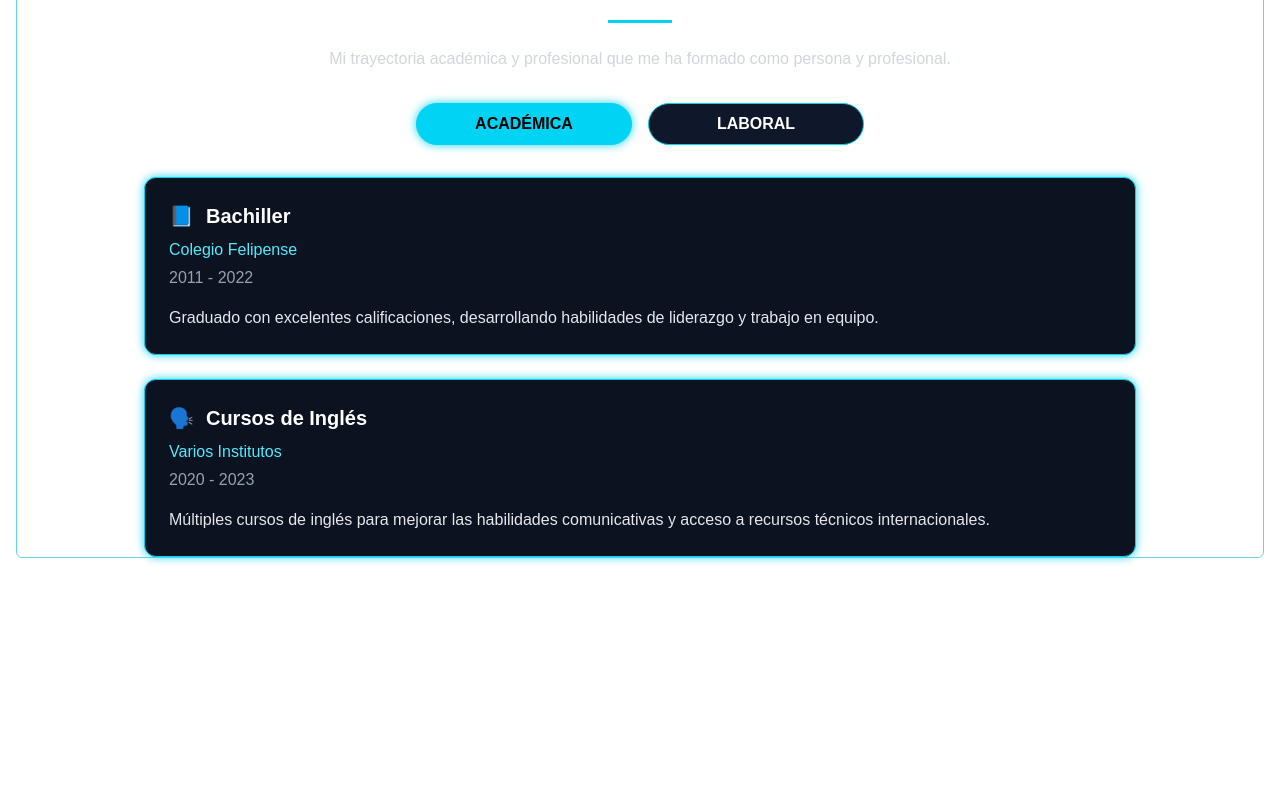
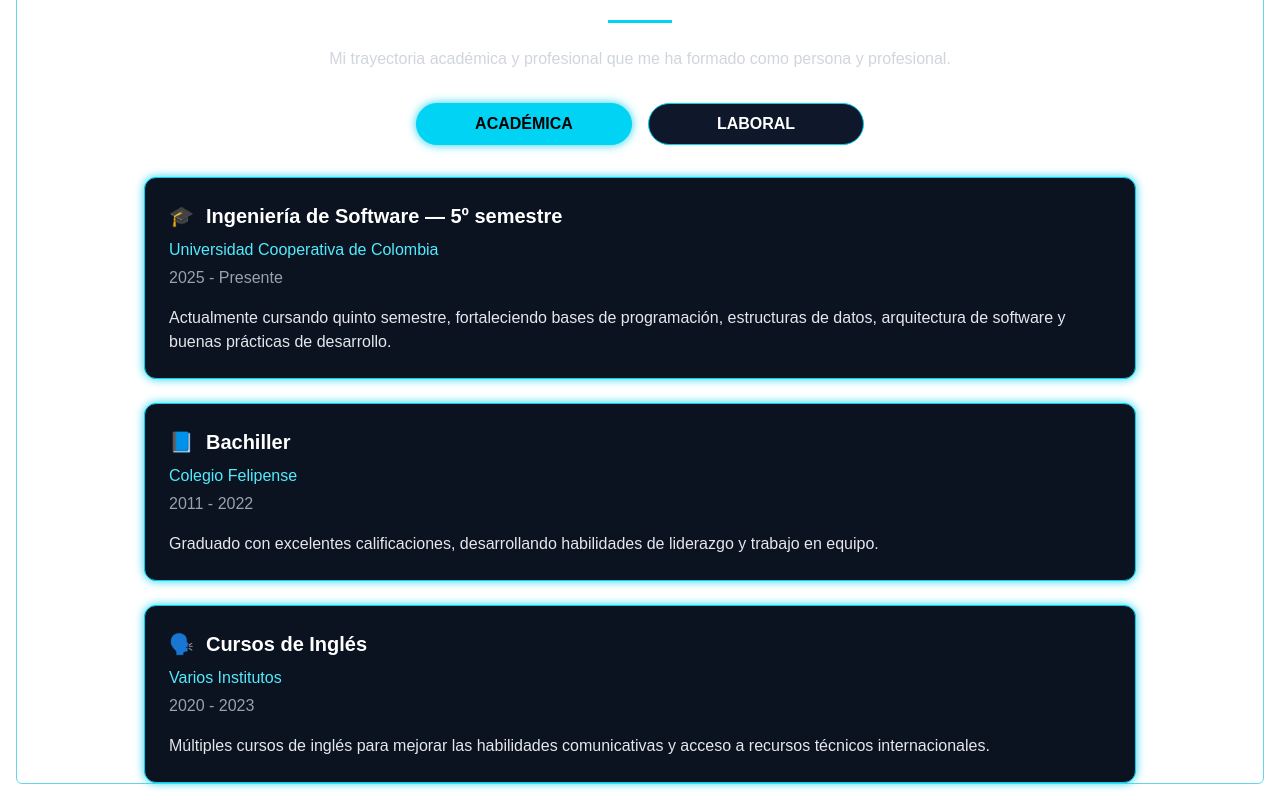
Before and after one commit to 1081271746/proyectofinal, a Next.js app: page / in a window 1280 px wide. Shown: the part 2313-3113 px from the top of the page. Before the commit the page ends 2887 px from the top, so only its background shows below. Built offline with nearby package versions, Linux system fonts and the light colour scheme.

Commit message:
adicion de experiencia academica

```diff
--- a/src/app/components/Experience.tsx
+++ b/src/app/components/Experience.tsx
@@ -42,6 +42,20 @@ export default function Experience() {
         {/* Content */}
         {tab === "academica" ? (
           <div className="space-y-6">
+            {/* Ingeniería de Software — Universidad Cooperativa de Colombia */}
+            <div className="border border-cyan-400 rounded-xl p-6 bg-[#0b1220] text-white shadow-[0_0_10px_#22d3ee]">
+              <div className="flex items-center gap-3 mb-2">
+                <span className="text-cyan-400 text-xl">🎓</span>
+                <h3 className="text-xl font-semibold">Ingeniería de Software — 5º semestre</h3>
+              </div>
+              <p className="text-cyan-300 mb-1">Universidad Cooperativa de Colombia</p>
+              <p className="text-gray-400 mb-4">2025 - Presente</p>
+              <p className="text-gray-200">
+                Actualmente cursando quinto semestre, fortaleciendo bases de programación,
+                estructuras de datos, arquitectura de software y buenas prácticas de desarrollo.
+              </p>
+            </div>
+
             {/* Bachiller */}
             <div className="border border-cyan-400 rounded-xl p-6 bg-[#0b1220] text-white shadow-[0_0_10px_#22d3ee]">
               <div className="flex items-center gap-3 mb-2">
```
